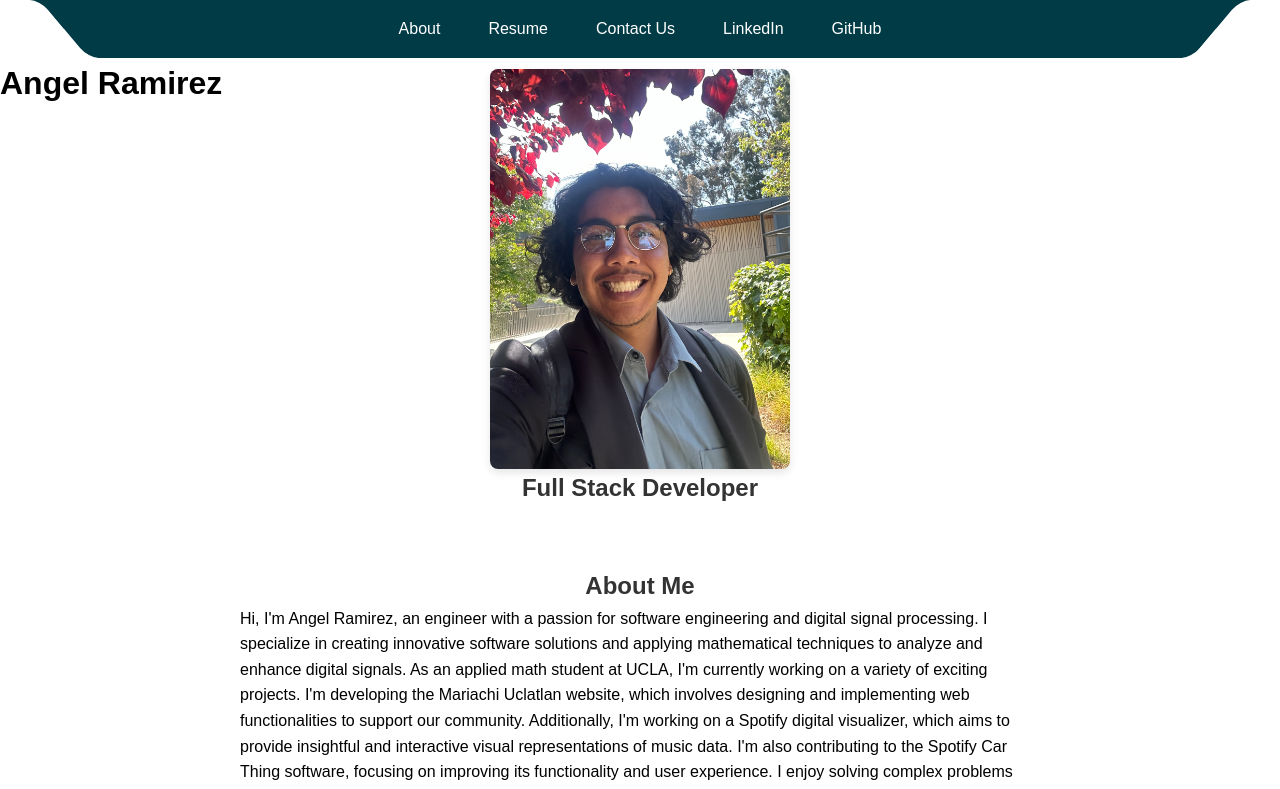
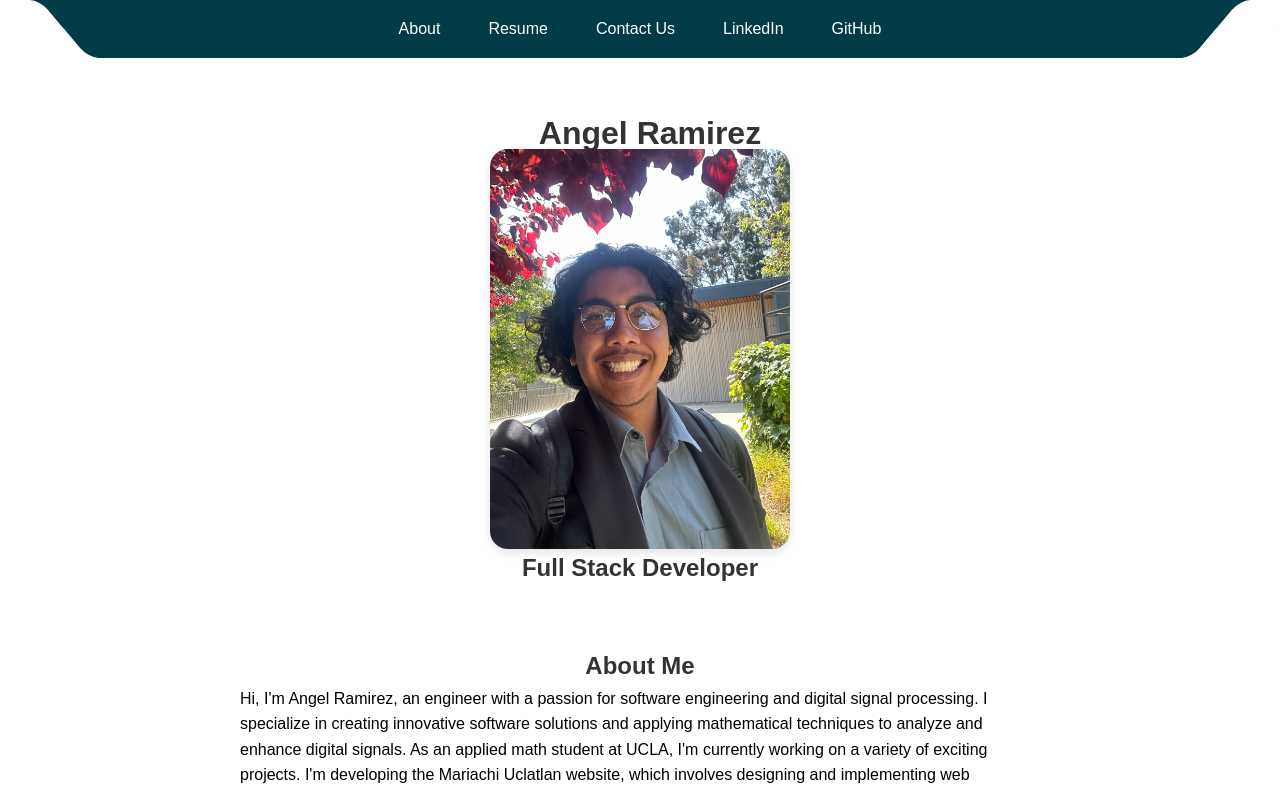
Before and after one commit to angelr4219/angel-personal-website, a React (Create React App) app: page / in a window 1280 px wide. Shown: the top 789 px of the page. Built offline with nearby package versions, Linux system fonts and the light colour scheme.

Commit message:
fixed center image

```diff
--- a/src/components/photo.css
+++ b/src/components/photo.css
@@ -13,7 +13,7 @@
 width: 80%;          /* Set to 80% of the container's width to scale down */
   max-width: 300px;    /* Set a smaller maximum width for the image */
   height: auto;        /* Maintain aspect ratio */
-  border-radius: 8px;  /* Optional: rounded corners */
+  border-radius: 18px;  /* Optional: rounded corners */
   box-shadow: 0 4px 8px rgba(0, 0, 0, 0.1); /* Optional: subtle shadow */
   object-fit: cover;   /* Optional: ensure the image covers the container */
 
--- a/src/index.css
+++ b/src/index.css
@@ -41,7 +41,10 @@ nav ul li a {
   color: white;
   text-decoration: none;
 }
-
+h1{
+  padding: 10px 20px 30px 40px; /* top right bottom left */
+}
+h1,
 h2 {
   color: #333;
   text-align: center;
```
